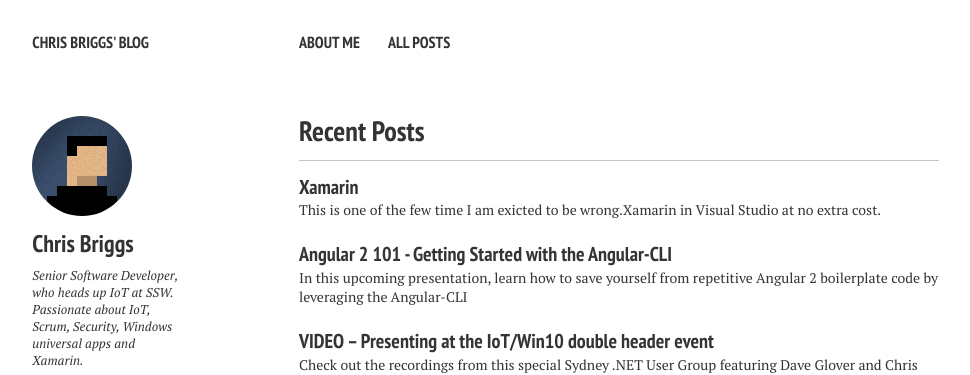
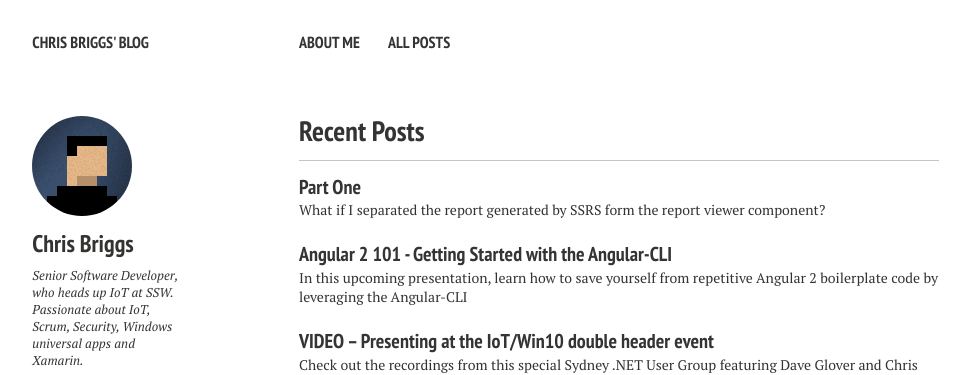
Before and after one commit to Briggsc28/briggsc28.github.io, a Jekyll site: the page built from index.md, in a window 1280 px wide. Shown: the top 375 px of the page, without its empty margins (21-991 px from the left). Built offline with Jekyll 4.4.1, drawn with Linux system fonts in a browser that asks for light colours; nearby versions of some CDN libraries.

Commit message:
Update 2016-04-01-Xamarin-Free.md

```diff
--- a/_posts/2016-04-01-Xamarin-Free.md
+++ b/_posts/2016-04-01-Xamarin-Free.md
@@ -1,14 +1,13 @@
 ---
 layout: post
-title: Xamarin
-excerpt: "This is one of the few time I am exicted to be wrong.Xamarin in Visual Studio at no extra cost."
-modified: 2016-03-21
-tags: [Xamarin, Xamarin Hack Day, Visual Studio]
+title: Part One
+excerpt: "What if I separated the report generated by SSRS form the report viewer component?"
+modified: 2015-03-25
+tags: [SSRS, Web-API, AngularJS, SQL Server Reporting Services ]
 comments: true
 image:
   feature: sample-image-5.jpg
   credit: WeGraphics
   creditlink: http://wegraphics.net/downloads/free-ultimate-blurred-background-pack/
 ---
-
 I am the organiser of Xamarin Hack Day for Brisbane, Sydney & Melbourne. It's a free event where attendees are taught in the morning about the basics of Xamarin through a series of 15-minute lighting talks by experts.
```
